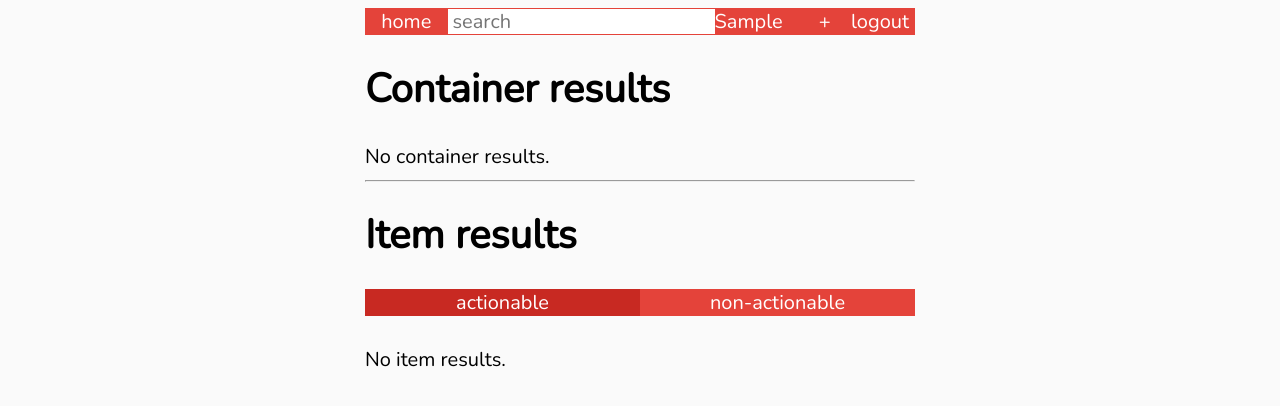
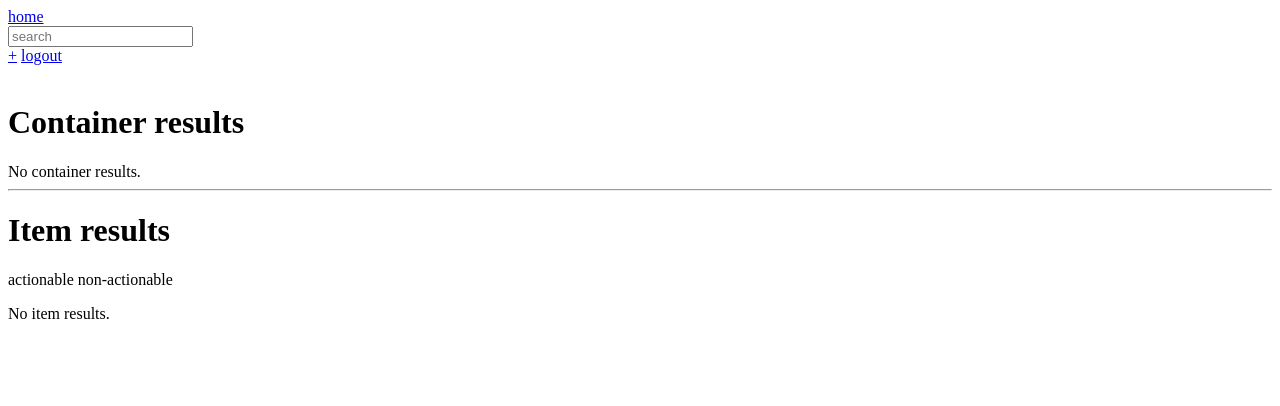
Before and after one commit to srd4/notebook_2, a Django app: page /search/ in a window 1280 px wide. Shown: the top 406 px of the page. Run offline with Django 4.2, Linux system fonts and the light colour scheme; the visitor is signed in with stand-in values (Sample User, id 1); some libraries are stand-ins or nearby versions.

Commit message:
took out css
messy and lose, want to be remaking it while I see a related course.

```diff
--- a/mysite/notebook_2/templates/notebook_2/item.html
+++ b/mysite/notebook_2/templates/notebook_2/item.html
@@ -1,9 +1,3 @@
-<style>
-    a {
-        cursor: pointer;
-    }
-</style>
-
 <div id="item-{{item.id}}" class="item">
         {% csrf_token %}
         {% if item.actionable %}
--- a/mysite/notebook_2/templates/notebook_2/main.html
+++ b/mysite/notebook_2/templates/notebook_2/main.html
@@ -7,70 +7,6 @@
     <script src="https://kit.fontawesome.com/c5b0c59ad8.js" crossorigin="anonymous"></script>
 
     <script src="https://unpkg.com/htmx.org@1.8.4" integrity="sha384-wg5Y/JwF7VxGk4zLsJEcAojRtlVp1FKKdGy1qN+OMtdq72WRvX/EdRdqg/LOhYeV" crossorigin="anonymous"></script>
-
-    <style>
-
-        html {
-            font-size: 20px;
-            background-color: #FAFAFA;
-            font-family: 'Nunito', sans-serif;
-            overflow-y: scroll;
-        }
-
-        body {
-            background-color: #FAFAFA;
-            font-family: 'Nunito', sans-serif;
-            font-size: 20px;
-
-        }
-
-        .container {
-            max-width: 550px;
-            margin: auto;
-        }
-
-        input {
-            font-family: 'Nunito', sans-serif;;
-            font-size: 20px;
-        }
-
-        button {
-            font-family: 'Nunito', sans-serif;;
-            font-size: 20px;
-            background: none;
-        }
-
-        .crud_links {
-            font-family: 'Nunito', sans-serif;;
-            position: relative;
-            float: right;
-        }
-
-        a {
-            font-family: 'Nunito', sans-serif;;
-            font-size: 20px;
-            text-decoration: none;
-            color: black;
-        }
-
-        textarea {
-            font-family: 'Nunito', sans-serif;;
-            font-size: 25px;
-            text-decoration: none;
-            color: black;
-            width: 100%;
-            height: 150px;
-        }
-
-        select {
-            font-family: 'Nunito', sans-serif;;
-            font-size: 25px;
-            text-decoration: none;
-            color: black;
-        }
-
-
-    </style>
 </head>
 <body>
 
--- a/mysite/notebook_2/templates/notebook_2/navigation_bar.html
+++ b/mysite/notebook_2/templates/notebook_2/navigation_bar.html
@@ -1,94 +1,5 @@
 <!DOCTYPE html>
 <html>
-<style>
-    .not-collapsible {
-        display:inline-block;
-        background-color: black;
-        color: #444;;
-        width: 12px;
-        border: none;
-        text-align: left;
-        outline: none;
-        font-size: 15px;
-        height: 12px;
-        border-radius: 50%;
-    }
-    .nav_bar {
-            list-style-type: none;
-            padding: 0;
-            overflow: hidden;
-            background-color: #e4433a;
-            top: 0;
-            width: 550px;
-    }
-
-
-    .nav_bar a {
-            display: inline-block;
-            color: white;
-            text-align: center;
-    }
-
-    .nav_bar a:hover {
-            background-color: #c82922;
-            color: white;
-    }
-
-    #search-form {
-        display: inline;
-        float: left;
-        height: 25px;
-    }
-
-    #home {
-        float: left;
-        height:max-content;
-        width: 15%;
-    }
-
-    #search-bar{
-        height: 25px;
-        padding: 0px 0px;
-        padding-left: 5px;
-        margin: 0px 0px;
-        border: 0px 0px;
-        border: none;
-        text-decoration: none;
-
-    }
-
-    #search-bar:focus{
-        border: none;
-        height: 25px;
-        padding-left: 10px;
-        margin: 0px 0px;
-        border: 0px 0px;
-        text-decoration: none;
-        outline: none;
-
-    }
-
-    #username {
-        display: inline;
-        color: white;
-        float: left;
-        margin-right: 50px;
-    }
-
-    #right_info{
-        display: inline;
-        float: right;
-    }
-
-    #new-item {
-        width: 30px;
-    }
-
-    #log-out {
-        width: 70px;
-    }
-
-</style>
 <body>
     <div class="nav_bar">
         <a id="home" href="{% url 'notebook_2:containers' %}">home</a>
--- a/mysite/notebook_2/templates/notebook_2/searchView.html
+++ b/mysite/notebook_2/templates/notebook_2/searchView.html
@@ -6,63 +6,6 @@
     <meta charset='utf-8'>
     <title>Page Title</title>
 </head>
-<style>
-    .bar {
-            list-style-type: none;
-            margin: 0;
-            padding: 0;
-            overflow: hidden;
-            background-color: #e4433a;
-            top: 0;
-            width: 550px;
-    }
-
-
-    .bar a {
-            float: left;
-            width: 50%;
-            display: block;
-            color: white;
-            text-align: center;
-            cursor: pointer;
-    }
-
-    .item_list {
-      padding-top: 10px;
-    }
-
-    .active-button {
-            background-color: #c82922;
-            color: white;
-    }
-
-    .item_div i {
-      cursor: pointer;
-    }
-
-    .circle {
-        display:inline-block;
-        background-color: black;
-        color: #444;;
-        width: 12px;
-        border: none;
-        text-align: left;
-        outline: none;
-        font-size: 15px;
-        height: 12px;
-        border-radius: 50%;
-    }
-
-    button {
-      border: none;
-      cursor:pointer;
-      background: none;
-    }
-
-
-
-
-</style>
 <body>
     {% include 'notebook_2/navigation_bar.html' %}
 
```
Also changed, not shown: mysite/notebook_2/templates/notebook_2/containerDetail.html (+0 -46 lines), mysite/notebook_2/templates/notebook_2/containers.html (+0 -7 lines), mysite/notebook_2/templates/notebook_2/containersList.html (+0 -21 lines), mysite/notebook_2/templates/notebook_2/login.html (+1 -20 lines).
